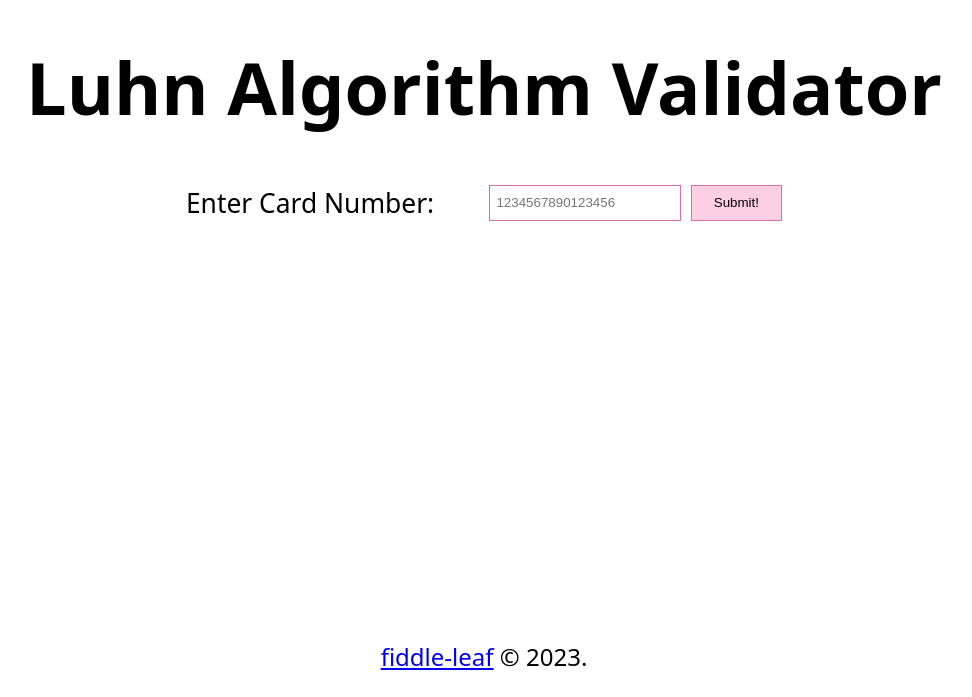
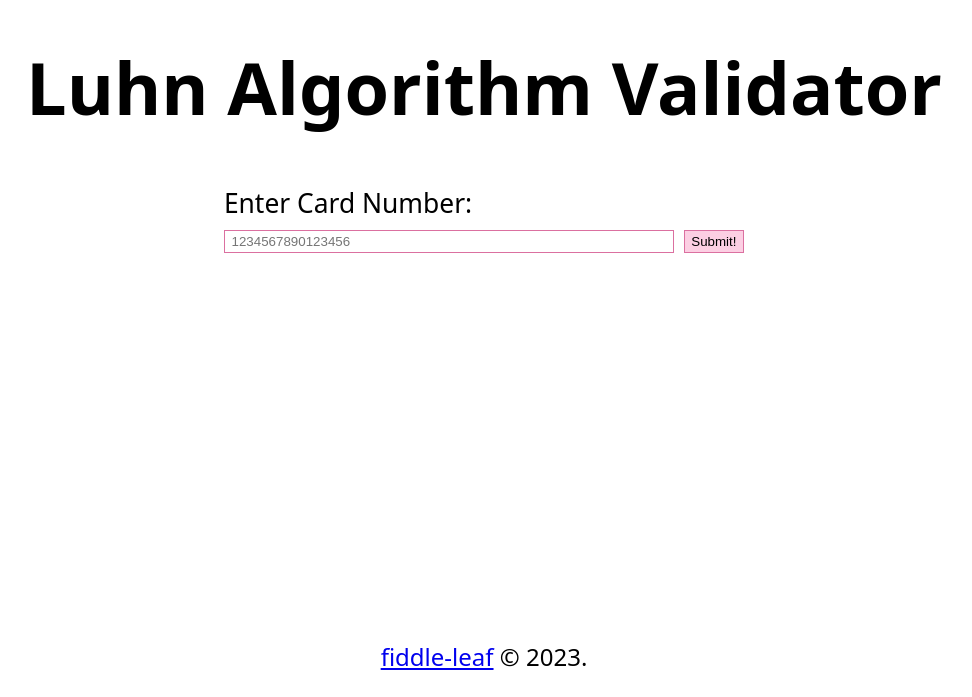
Before and after one commit to limetortillachip/luhn-form, a React (Create React App) app: page / in a window 1280 px wide. Shown: the part 103-800 px from the top of the page, without its empty margins (156-1128 px from the left). Built offline with nearby package versions, Linux system fonts and the light colour scheme; a web font is replaced by a local one.

Commit message:
Minor changes

```diff
--- a/src/App.css
+++ b/src/App.css
@@ -1,6 +1,7 @@
 .App,
 form,
-header {
+header,
+.input {
   display: flex;
 }
 
@@ -35,18 +36,16 @@ form {
 }
 
 .input {
+  flex-flow: row wrap;
   flex: 0;
-  display: grid;
-  grid-template-columns: repeat(6, 1fr);
-  grid-template-rows: repeat(2, 1fr);
   gap: 0.6rem;
 }
+.input label {
+  flex: 0 50%;
+  font-size: 1.1em;
+}
 .input input {
-  grid-column-end: span 2;
-}
-.input label {
-  grid-column-end: span 3;
-  font-size: 1.1em;
+  flex: 1 50%;
 }
 .input input,
 .input button {
@@ -54,10 +53,15 @@ form {
   border: 1px solid hsl(333, 60%, 65%);
 }
 .input button {
+  flex: 0;
   background: hsl(333, 90%, 90%);
 }
 .input button:hover {
   background: hsl(333, 90%, 87%);
 }
 
+.output {
+  flex: 1;
+}
+
 /*# sourceMappingURL=App.css.map */
--- a/src/App.sass
+++ b/src/App.sass
@@ -5,7 +5,8 @@ $bit: 1.2rem
 
 .App,
 form,
-header
+header,
+.input
     display: flex
 
 .App
@@ -33,18 +34,16 @@ form
     flex: 3
 
 .input
+    flex-flow: row wrap
     flex: 0
-    display: grid
-    grid-template-columns: repeat(6, 1fr)
-    grid-template-rows: repeat(2, 1fr)
     gap: calc($bit/2)
 
+    label
+        flex: 0 50%
+        font-size: 1.1em
+
     input
-        grid-column-end: span 2
-
-    label
-        grid-column-end: span 3
-        font-size: 1.1em
+        flex: 1 50%
 
     input,
     button
@@ -52,7 +51,11 @@ form
         border: 1px solid hsl(333, 60%, 65%)
 
     button
+        flex: 0
         background: hsl(333, 90%, 90%)
 
     button:hover
         background: hsl(333, 90%, 87%)
+
+.output
+    flex: 1
--- a/src/components/Form.js
+++ b/src/components/Form.js
@@ -87,15 +87,16 @@ export default function Form (props) {
                     onMouseDown={handleMouseDown}
                     onMouseUp={handleMouseUp}>Submit!</button>
             </div>
-            <div className="output">
+
                 {card.status === 'validated' &&
-                    <label><h2>Result</h2>
+                <div className="output">
+                    <h2>Result</h2>
                         <output name="result">
                             {card.cardNum.length > 2 ?
                             <span>Card #{card.cardNum} is {validRef.current ? "valid" : "not valid"}.</span> :
                             <span>Not a valid card number. Try again with 2 or more digits. </span>}
                         </output>
-                    </label>}
-            </div>
+                </div>}
+
         </form>
     )}
```
Also changed, not shown: 1 other file (tests, documents, lock files or other folders).
